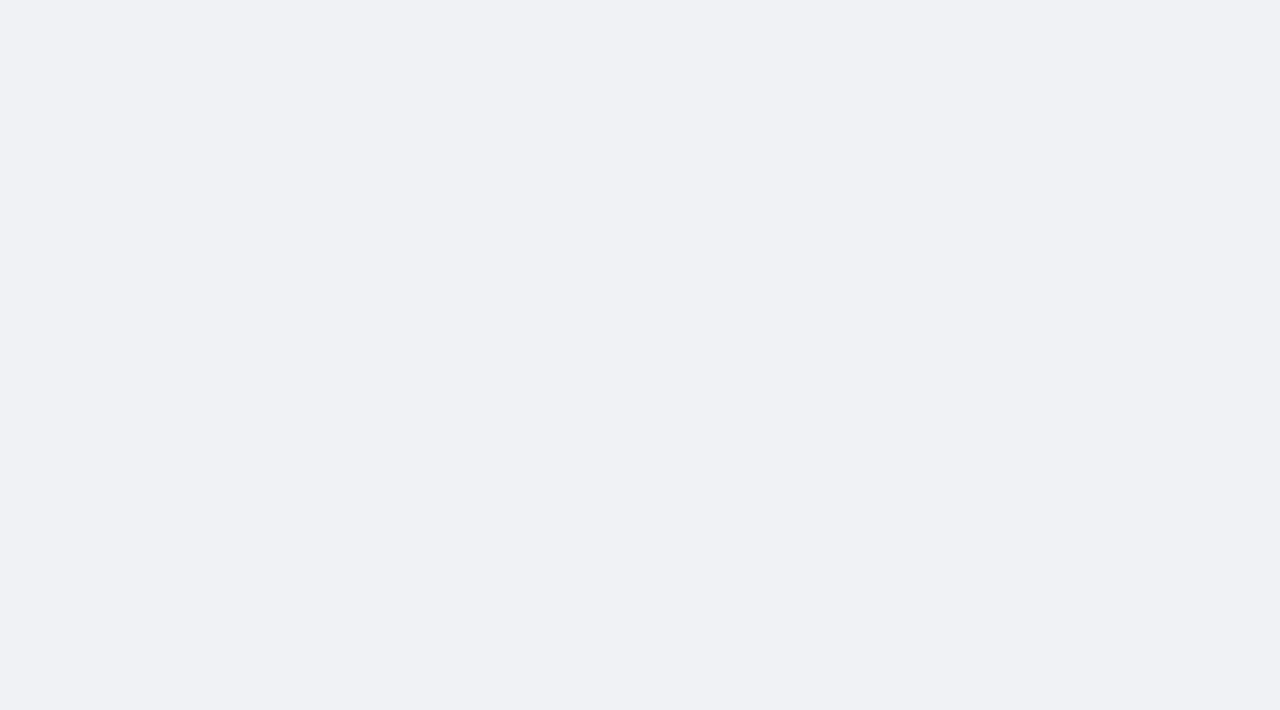
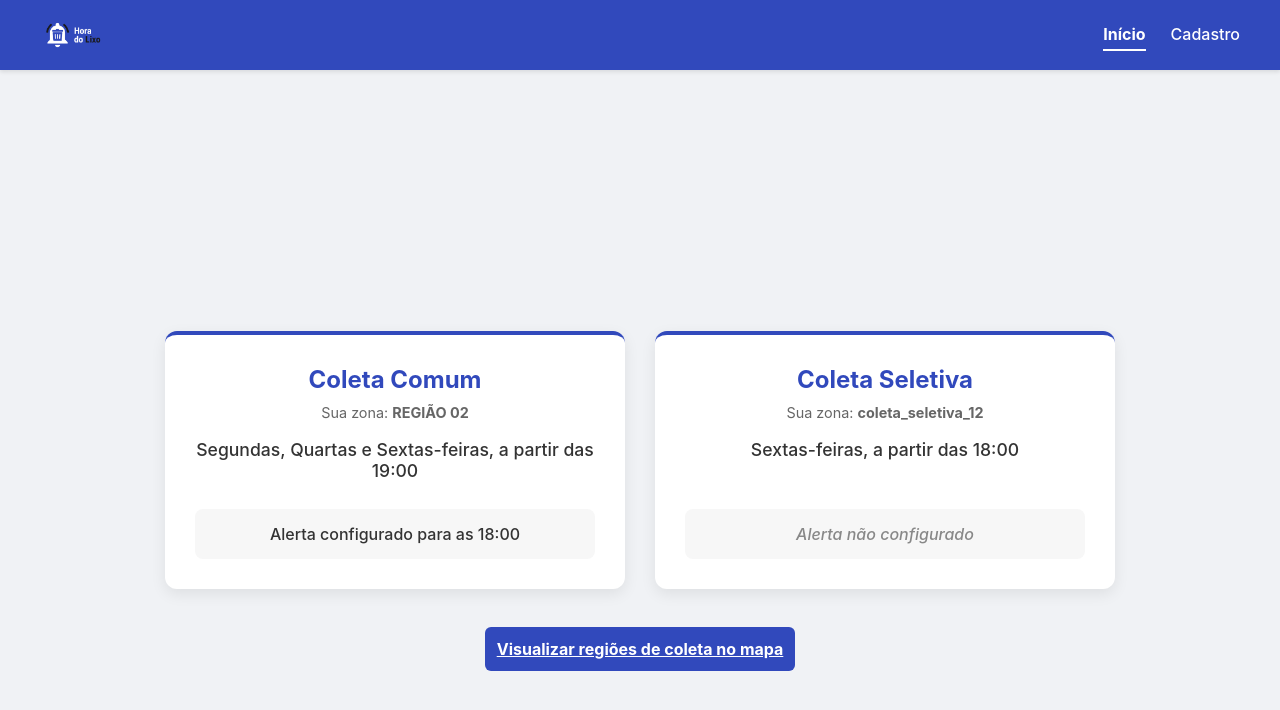
Before and after one commit to mateusgui/HoraDoLixo, a Nuxt app: page /home in a window 1280 px wide. Before the commit this address had no page. Shown: the top 710 px of the page. Built offline with nearby package versions, Linux system fonts and the light colour scheme.

Commit message:
Create TheHeader.vue e home.vue
Criação da home.vue que é a tela principal do sistema e criação do TheHeader.vue que é o primeiro componente reutilizável

```diff
--- a/app.vue
+++ b/app.vue
@@ -1,6 +1,8 @@
 <template>
   <div>
-    <NuxtPage />
+    <NuxtLayout>
+      <NuxtPage />
+    </NuxtLayout>
   </div>
 </template>
 
--- a/assets/css/main.css
+++ b/assets/css/main.css
@@ -386,3 +386,39 @@ input:checked + .slider:before {
 .slider.round:before {
   border-radius: 50%;
 }
+
+/* ==========================================================================
+   7. ESTILOS DA PÁGINA HOME / PAINEL
+   ========================================================================== */
+
+.dashboard-container {
+  width: 100%;
+  max-width: 1000px;
+  text-align: center;
+  padding-top: 50px;
+}
+
+.schedule-cards-container {
+  display: flex;
+  justify-content: center;
+  gap: 30px;
+  flex-wrap: wrap;
+}
+
+.alert-status {
+  margin-top: 20px;
+  padding: 15px;
+  background-color: #f7f7f7;
+  border-radius: 8px;
+  font-weight: 500;
+  color: #333;
+}
+
+.alert-status .status-inactive {
+  color: #888;
+  font-style: italic;
+}
+
+.map-button-container {
+  margin-top: 50px;
+}
--- /dev/null
+++ b/components/TheHeader.vue
@@ -0,0 +1,54 @@
+<template>
+  <header class="main-header">
+    <div class="header-container">
+      <div class="header-logo-container">
+        <NuxtLink to="/home">
+          <img src="/img/IconeHoraDoLixo.png" alt="Ícone Hora do Lixo" class="header-logo-img">
+        </NuxtLink>
+      </div>
+      <nav class="main-nav">
+        <NuxtLink to="/home" class="nav-link">Início</NuxtLink>
+        <NuxtLink to="/perfil" class="nav-link">Cadastro</NuxtLink> </nav>
+    </div>
+  </header>
+</template>
+
+<style scoped>
+.main-header {
+  background-color: #3149BC;
+  padding: 15px 30px;
+  box-shadow: 0 2px 4px rgba(0,0,0,0.1);
+  color: #fff;
+}
+.header-container {
+  display: flex;
+  justify-content: space-between;
+  align-items: center;
+  max-width: 1200px;
+  margin: 0 auto;
+}
+.header-logo-container img {
+  height: 40px;
+  display: block;
+}
+.main-nav {
+  display: flex;
+  gap: 25px;
+}
+.nav-link {
+  color: #fff;
+  text-decoration: none;
+  font-weight: 500;
+  font-size: 1rem;
+  padding: 5px 0;
+  border-bottom: 2px solid transparent;
+  transition: border-color 0.3s ease;
+}
+.nav-link:hover {
+  border-bottom-color: rgba(255, 255, 255, 0.7);
+}
+.nav-link.router-link-exact-active {
+  font-weight: 700;
+  border-bottom-color: #fff;
+}
+</style>
--- /dev/null
+++ b/layouts/clean.vue
@@ -0,0 +1,8 @@
+<template>
+  <div>
+    <slot />
+  </div>
+</template>
+
+<script setup>
+</script>
--- /dev/null
+++ b/layouts/default.vue
@@ -0,0 +1,8 @@
+<template>
+  <div>
+    <TheHeader />
+    <main>
+      <slot />
+    </main>
+  </div>
+</template>
--- a/pages/cadastro.vue
+++ b/pages/cadastro.vue
@@ -73,6 +73,10 @@
 <script setup>
 import { reactive } from 'vue';
 
+definePageMeta({
+  layout: false,
+});
+
 const form = reactive({
   nomeCompleto: '',
   email: '',
--- a/pages/configurar-alertas.vue
+++ b/pages/configurar-alertas.vue
@@ -58,6 +58,10 @@
 <script setup>
 import { reactive } from 'vue';
 
+definePageMeta({
+  layout: false,
+});
+
 const coletaComum = reactive({
   zona: 'REGIÃO 02',
   dias: 'Segundas, Quartas e Sextas-feiras',
--- a/pages/esqueci-senha.vue
+++ b/pages/esqueci-senha.vue
@@ -34,6 +34,10 @@
 
 <script setup>
 import { ref } from 'vue';
+
+definePageMeta({
+  layout: false,
+});
 
 const email = ref('');
 
--- /dev/null
+++ b/pages/home.vue
@@ -0,0 +1,70 @@
+<template>
+  <div class="page-container">
+    <div class="dashboard-container">
+
+      <div class="schedule-cards-container">
+
+        <div class="schedule-card" v-if="coletaComum.zona">
+          <h2 class="card-title">Coleta Comum</h2>
+          <p class="card-zone">Sua zona: <strong>{{ coletaComum.zona }}</strong></p>
+          <p class="card-schedule">{{ coletaComum.dias }}, a partir das {{ coletaComum.horario }}</p>
+
+          <div class="alert-status">
+            <span v-if="alertaComum.ativo">Alerta configurado para as {{ alertaComum.horario }}</span>
+            <span v-else class="status-inactive">Alerta não configurado</span>
+          </div>
+        </div>
+
+        <div class="schedule-card" v-if="coletaSeletiva.zona">
+          <h2 class="card-title">Coleta Seletiva</h2>
+          <p class="card-zone">Sua zona: <strong>{{ coletaSeletiva.zona }}</strong></p>
+          <p class="card-schedule">{{ coletaSeletiva.dias }}, a partir das {{ coletaSeletiva.horario }}</p>
+
+          <div class="alert-status">
+            <span v-if="alertaSeletiva.ativo">Alerta configurado para as {{ alertaSeletiva.horario }}</span>
+            <span v-else class="status-inactive">Alerta não configurado</span>
+          </div>
+        </div>
+
+        <div class="schedule-card unavailable" v-if="!coletaSeletiva.zona">
+            <h2 class="card-title">Coleta Seletiva</h2>
+            <p class="card-schedule">Seu endereço ainda não é atendido por este serviço.</p>
+        </div>
+
+      </div>
+
+      <div class="map-button-container">
+        <NuxtLink to="/mapa" class="btn-primary btn-auto-width">Visualizar regiões de coleta no mapa</NuxtLink>
+      </div>
+
+    </div>
+  </div>
+</template>
+
+<script setup>
+import { reactive } from 'vue';
+
+// --- SIMULAÇÃO DE DADOS ---
+// Dados que virão do backend
+const coletaComum = reactive({
+  zona: 'REGIÃO 02',
+  dias: 'Segundas, Quartas e Sextas-feiras',
+  horario: '19:00'
+});
+
+const coletaSeletiva = reactive({
+  zona: 'coleta_seletiva_12',
+  dias: 'Sextas-feiras',
+  horario: '18:00'
+});
+
+const alertaComum = reactive({
+  ativo: true,
+  horario: '18:00'
+});
+
+const alertaSeletiva = reactive({
+  ativo: false,
+  horario: '17:00'
+});
+</script>
--- a/pages/login.vue
+++ b/pages/login.vue
@@ -42,6 +42,10 @@
 <script setup>
 import { ref } from 'vue';
 
+definePageMeta({
+  layout: false,
+});
+
 const email = ref('');
 const password = ref('');
 
```
